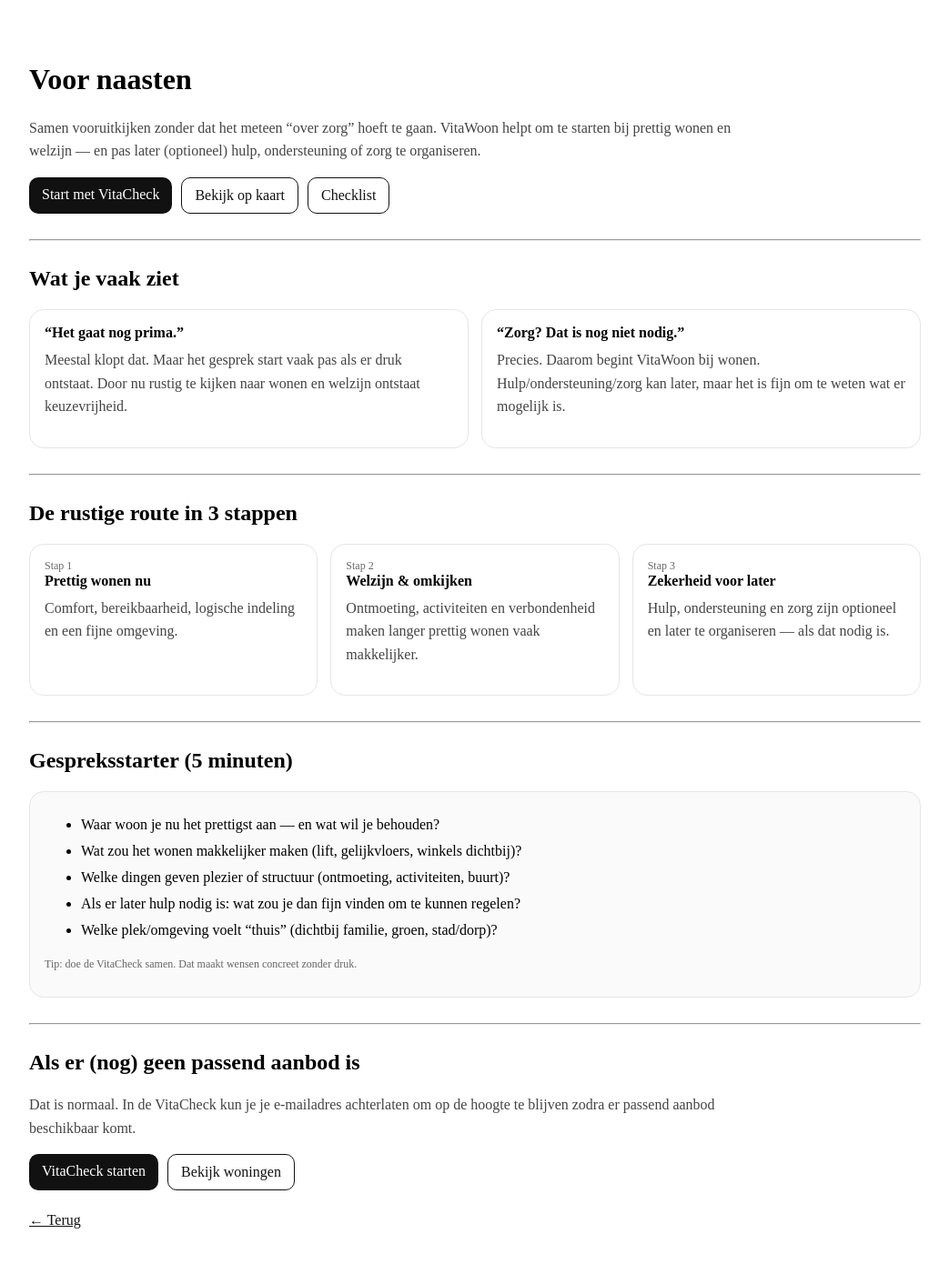
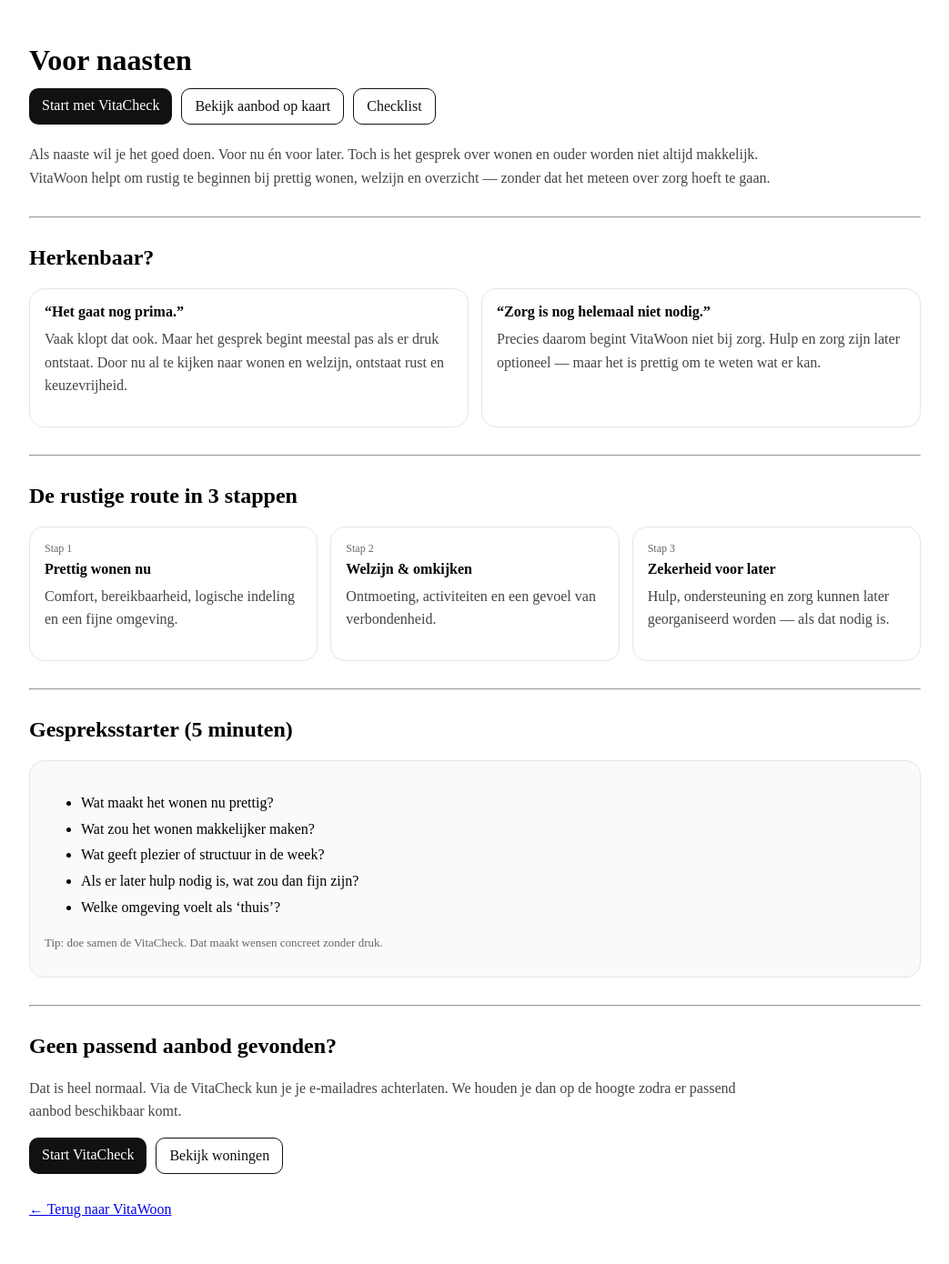
Before and after one commit to 4gcnny5cxp-dot/VitaWoon-demo-clean, a Next.js app: page /voor-naasten in a window 1280 px wide. Shown: the top 1390 px of the page at 91% size, without its empty margins (118-1161 px from the left). Built offline with nearby package versions, Linux system fonts and the light colour scheme.

Commit message:
Update index.tsx

```diff
--- a/pages/voor-naasten/index.tsx
+++ b/pages/voor-naasten/index.tsx
@@ -1,110 +1,160 @@
 export default function VoorNaasten() {
   return (
-    <main style={{ padding: 40, maxWidth: 980, margin: "0 auto" }}>
-      <h1>Voor naasten</h1>
+    <main style={{ padding: "40px", maxWidth: "980px", margin: "0 auto" }}>
+      {/* Titel */}
+      <h1 style={{ margin: 0 }}>Voor naasten</h1>
 
-      <p style={{ marginTop: 12, color: "#444", lineHeight: 1.6, maxWidth: 820 }}>
-        Samen vooruitkijken zonder dat het meteen “over zorg” hoeft te gaan.
-        VitaWoon helpt om te starten bij prettig wonen en welzijn — en pas later (optioneel) hulp, ondersteuning of zorg te organiseren.
-      </p>
-
-      <div style={{ display: "flex", gap: 10, flexWrap: "wrap", marginTop: 14 }}>
+      {/* Actieknoppen */}
+      <div style={{ display: "flex", gap: 10, flexWrap: "wrap", marginTop: 12 }}>
         <a
           href="/vitacheck"
-          style={{ padding: "10px 14px", borderRadius: 10, background: "#111", color: "#fff", textDecoration: "none" }}
+          style={{
+            padding: "10px 14px",
+            borderRadius: 10,
+            background: "#111",
+            color: "#fff",
+            textDecoration: "none"
+          }}
         >
           Start met VitaCheck
         </a>
+
         <a
           href="/woningen/kaart"
-          style={{ padding: "10px 14px", borderRadius: 10, border: "1px solid #111", color: "#111", textDecoration: "none" }}
+          style={{
+            padding: "10px 14px",
+            borderRadius: 10,
+            border: "1px solid #111",
+            textDecoration: "none",
+            color: "#111"
+          }}
         >
-          Bekijk op kaart
+          Bekijk aanbod op kaart
         </a>
+
         <a
           href="/voor-naasten/checklist"
-          style={{ padding: "10px 14px", borderRadius: 10, border: "1px solid #111", color: "#111", textDecoration: "none" }}
+          style={{
+            padding: "10px 14px",
+            borderRadius: 10,
+            border: "1px solid #111",
+            textDecoration: "none",
+            color: "#111"
+          }}
         >
           Checklist
         </a>
       </div>
 
-      <hr style={{ margin: "28px 0" }} />
+      {/* Intro */}
+      <p style={{ marginTop: 20, color: "#444", lineHeight: 1.6, maxWidth: 820 }}>
+        Als naaste wil je het goed doen. Voor nu én voor later.
+        Toch is het gesprek over wonen en ouder worden niet altijd makkelijk.
+        VitaWoon helpt om rustig te beginnen bij prettig wonen, welzijn en overzicht —
+        zonder dat het meteen over zorg hoeft te gaan.
+      </p>
 
-      <h2>Wat je vaak ziet</h2>
+      <hr style={{ margin: "30px 0" }} />
+
+      {/* Herkenning */}
+      <h2>Herkenbaar?</h2>
       <div style={{ display: "grid", gap: 14, gridTemplateColumns: "1fr 1fr", marginTop: 12 }}>
-        <Card
-          title="“Het gaat nog prima.”"
-          text="Meestal klopt dat. Maar het gesprek start vaak pas als er druk ontstaat. Door nu rustig te kijken naar wonen en welzijn ontstaat keuzevrijheid."
+        <div style={{ border: "1px solid #e6e6e6", borderRadius: 16, padding: 16 }}>
+          <strong>“Het gaat nog prima.”</strong>
+          <p style={{ marginTop: 8, color: "#444", lineHeight: 1.6 }}>
+            Vaak klopt dat ook. Maar het gesprek begint meestal pas als er druk ontstaat.
+            Door nu al te kijken naar wonen en welzijn, ontstaat rust en keuzevrijheid.
+          </p>
+        </div>
+
+        <div style={{ border: "1px solid #e6e6e6", borderRadius: 16, padding: 16 }}>
+          <strong>“Zorg is nog helemaal niet nodig.”</strong>
+          <p style={{ marginTop: 8, color: "#444", lineHeight: 1.6 }}>
+            Precies daarom begint VitaWoon niet bij zorg.
+            Hulp en zorg zijn later optioneel — maar het is prettig om te weten wat er kan.
+          </p>
+        </div>
+      </div>
+
+      <hr style={{ margin: "30px 0" }} />
+
+      {/* 3 stappen */}
+      <h2>De rustige route in 3 stappen</h2>
+      <div style={{ display: "grid", gap: 14, gridTemplateColumns: "1fr 1fr 1fr", marginTop: 12 }}>
+        <Step
+          number="1"
+          title="Prettig wonen nu"
+          text="Comfort, bereikbaarheid, logische indeling en een fijne omgeving."
         />
-        <Card
-          title="“Zorg? Dat is nog niet nodig.”"
-          text="Precies. Daarom begint VitaWoon bij wonen. Hulp/ondersteuning/zorg kan later, maar het is fijn om te weten wat er mogelijk is."
+        <Step
+          number="2"
+          title="Welzijn & omkijken"
+          text="Ontmoeting, activiteiten en een gevoel van verbondenheid."
+        />
+        <Step
+          number="3"
+          title="Zekerheid voor later"
+          text="Hulp, ondersteuning en zorg kunnen later georganiseerd worden — als dat nodig is."
         />
       </div>
 
-      <hr style={{ margin: "28px 0" }} />
+      <hr style={{ margin: "30px 0" }} />
 
-      <h2>De rustige route in 3 stappen</h2>
-      <div style={{ display: "grid", gap: 14, gridTemplateColumns: "1fr 1fr 1fr", marginTop: 12 }}>
-        <Step number="1" title="Prettig wonen nu" text="Comfort, bereikbaarheid, logische indeling en een fijne omgeving." />
-        <Step number="2" title="Welzijn & omkijken" text="Ontmoeting, activiteiten en verbondenheid maken langer prettig wonen vaak makkelijker." />
-        <Step number="3" title="Zekerheid voor later" text="Hulp, ondersteuning en zorg zijn optioneel en later te organiseren — als dat nodig is." />
-      </div>
-
-      <hr style={{ margin: "28px 0" }} />
-
+      {/* Gespreksstarter */}
       <h2>Gespreksstarter (5 minuten)</h2>
       <div style={{ border: "1px solid #e6e6e6", borderRadius: 16, padding: 16, background: "#fafafa" }}>
-        <ul style={{ lineHeight: 1.8, marginTop: 6 }}>
-          <li>Waar woon je nu het prettigst aan — en wat wil je behouden?</li>
-          <li>Wat zou het wonen makkelijker maken (lift, gelijkvloers, winkels dichtbij)?</li>
-          <li>Welke dingen geven plezier of structuur (ontmoeting, activiteiten, buurt)?</li>
-          <li>Als er later hulp nodig is: wat zou je dan fijn vinden om te kunnen regelen?</li>
-          <li>Welke plek/omgeving voelt “thuis” (dichtbij familie, groen, stad/dorp)?</li>
+        <ul style={{ lineHeight: 1.8 }}>
+          <li>Wat maakt het wonen nu prettig?</li>
+          <li>Wat zou het wonen makkelijker maken?</li>
+          <li>Wat geeft plezier of structuur in de week?</li>
+          <li>Als er later hulp nodig is, wat zou dan fijn zijn?</li>
+          <li>Welke omgeving voelt als ‘thuis’?</li>
         </ul>
-        <p style={{ marginTop: 10, fontSize: 12, color: "#666" }}>
-          Tip: doe de VitaCheck samen. Dat maakt wensen concreet zonder druk.
+        <p style={{ marginTop: 10, fontSize: 13, color: "#666" }}>
+          Tip: doe samen de VitaCheck. Dat maakt wensen concreet zonder druk.
         </p>
       </div>
 
-      <hr style={{ margin: "28px 0" }} />
+      <hr style={{ margin: "30px 0" }} />
 
-      <h2>Als er (nog) geen passend aanbod is</h2>
+      {/* Geen aanbod */}
+      <h2>Geen passend aanbod gevonden?</h2>
       <p style={{ color: "#444", lineHeight: 1.6, maxWidth: 820 }}>
-        Dat is normaal. In de VitaCheck kun je je e-mailadres achterlaten om op de hoogte te blijven zodra er passend aanbod beschikbaar komt.
+        Dat is heel normaal. Via de VitaCheck kun je je e-mailadres achterlaten.
+        We houden je dan op de hoogte zodra er passend aanbod beschikbaar komt.
       </p>
 
       <div style={{ display: "flex", gap: 10, flexWrap: "wrap", marginTop: 10 }}>
         <a
           href="/vitacheck"
-          style={{ padding: "10px 14px", borderRadius: 10, background: "#111", color: "#fff", textDecoration: "none" }}
+          style={{
+            padding: "10px 14px",
+            borderRadius: 10,
+            background: "#111",
+            color: "#fff",
+            textDecoration: "none"
+          }}
         >
-          VitaCheck starten
+          Start VitaCheck
         </a>
         <a
           href="/woningen"
-          style={{ padding: "10px 14px", borderRadius: 10, border: "1px solid #111", color: "#111", textDecoration: "none" }}
+          style={{
+            padding: "10px 14px",
+            borderRadius: 10,
+            border: "1px solid #111",
+            textDecoration: "none",
+            color: "#111"
+          }}
         >
           Bekijk woningen
         </a>
       </div>
 
-      <p style={{ marginTop: 24 }}>
-        <a href="/" style={{ textDecoration: "underline", color: "#111" }}>
-          ← Terug
-        </a>
+      <p style={{ marginTop: 30 }}>
+        <a href="/">← Terug naar VitaWoon</a>
       </p>
     </main>
-  );
-}
-
-function Card({ title, text }: { title: string; text: string }) {
-  return (
-    <div style={{ border: "1px solid #e6e6e6", borderRadius: 16, padding: 16 }}>
-      <strong>{title}</strong>
-      <p style={{ marginTop: 8, color: "#444", lineHeight: 1.6 }}>{text}</p>
-    </div>
   );
 }
 
@@ -112,7 +162,7 @@
   return (
     <div style={{ border: "1px solid #e6e6e6", borderRadius: 16, padding: 16 }}>
       <div style={{ fontSize: 12, color: "#666" }}>Stap {number}</div>
-      <strong>{title}</strong>
+      <div style={{ fontWeight: 700, marginTop: 6 }}>{title}</div>
       <p style={{ marginTop: 8, color: "#444", lineHeight: 1.6 }}>{text}</p>
     </div>
   );
```
